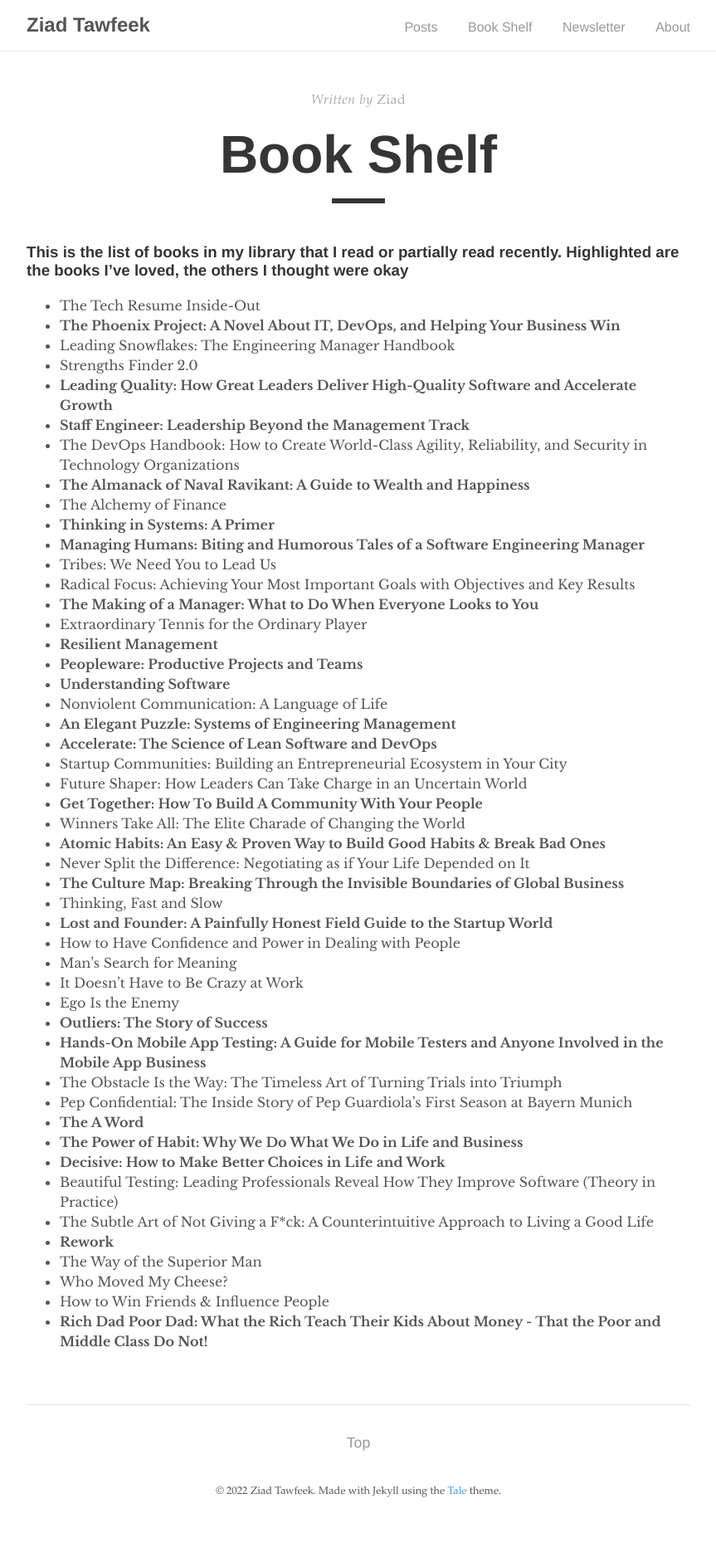
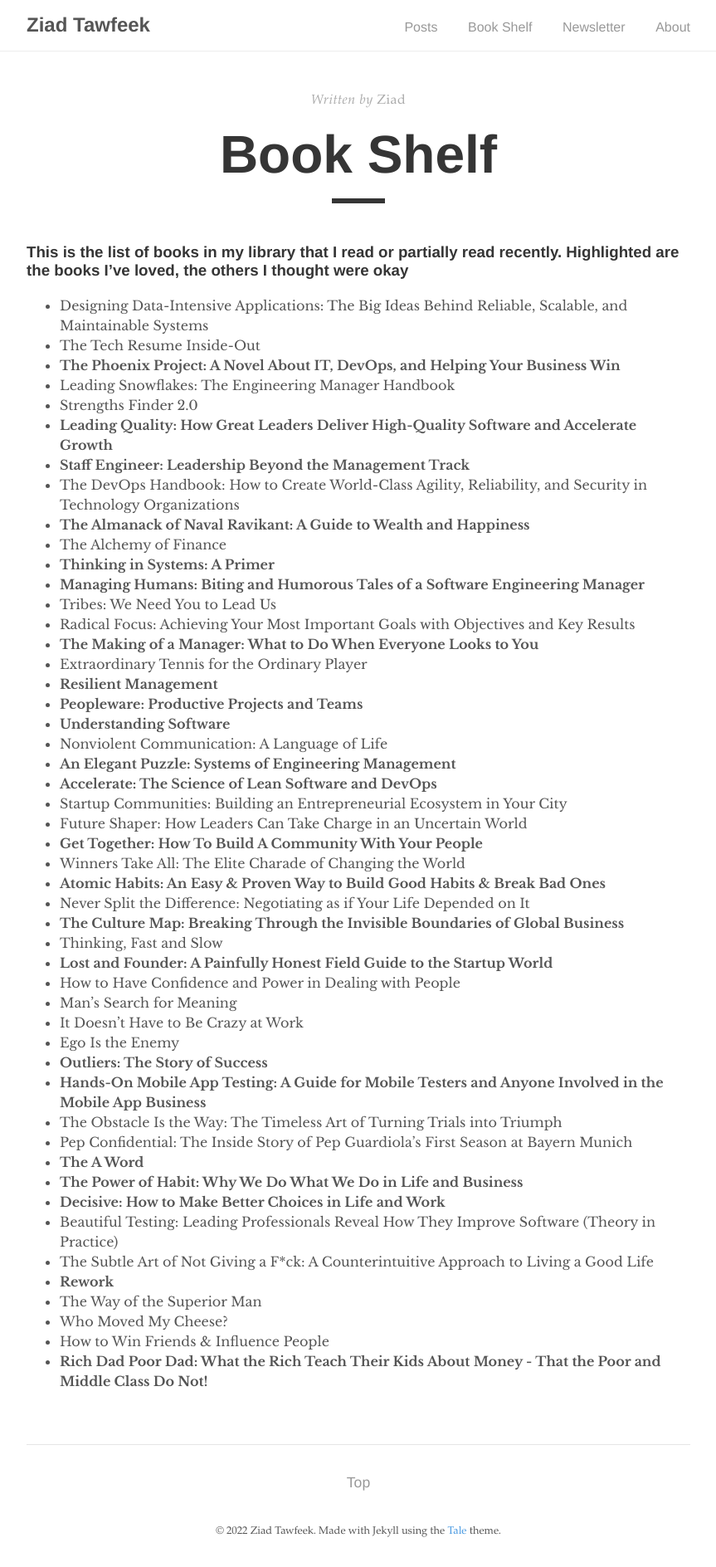
Before and after one commit to ziadtawfeek/web, a Jekyll site: the page built from _pages/book-shelf.md, in a window 1280 px wide. Shown: the whole page at 83% size, without its empty margins (208-1071 px from the left). Built offline with Jekyll 4.4.1, drawn with Linux system fonts in a browser that asks for light colours; before the commit the page ends 1840 px from its top, so only the background shows below that.

Commit message:
Update book-shelf.md

```diff
--- a/_pages/book-shelf.md
+++ b/_pages/book-shelf.md
@@ -7,6 +7,7 @@ permalink: /book-shelf/
 
 ### This is the list of books in my library that I read or partially read recently. Highlighted are the books I’ve loved, the others I thought were okay
 
+- Designing Data-Intensive Applications: The Big Ideas Behind Reliable, Scalable, and Maintainable Systems
 - The Tech Resume Inside-Out
 - **The Phoenix Project: A Novel About IT, DevOps, and Helping Your Business Win**
 - Leading Snowflakes: The Engineering Manager Handbook
```
